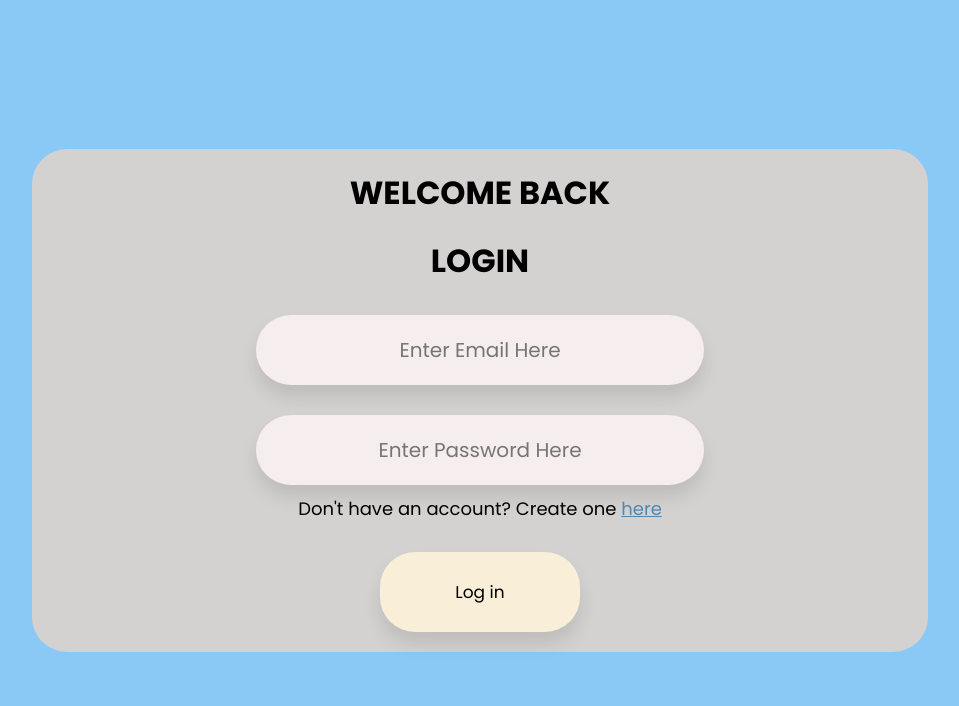
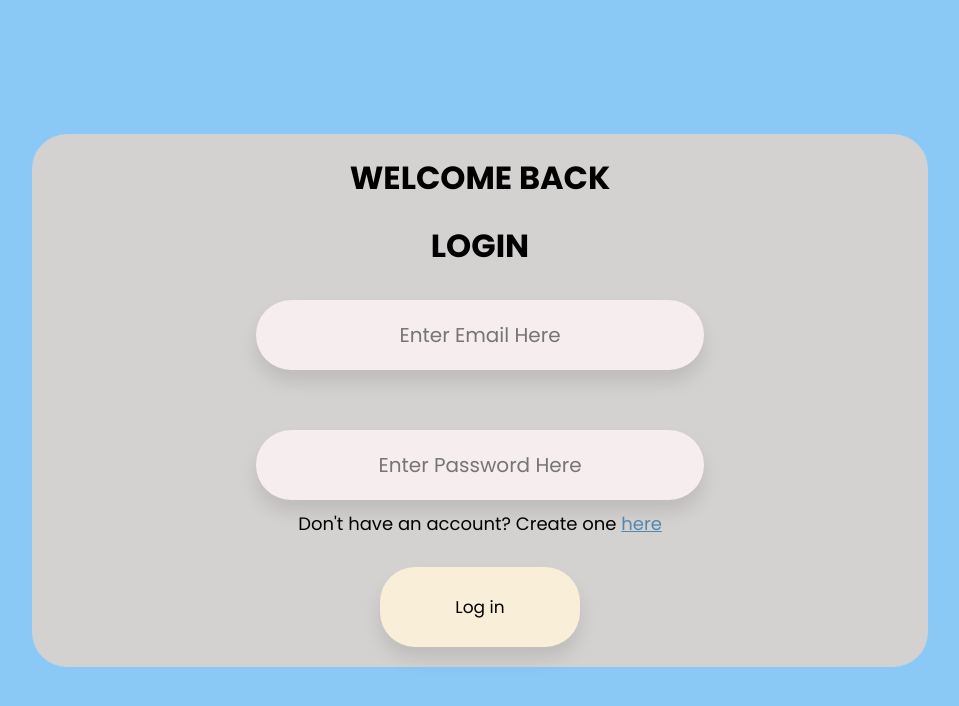
Before and after one commit to lejimene/Talriz, a Django app: page / in a window 1280 px wide. Shown: the top 706 px of the page, without its empty margins (160-1119 px from the left). Run offline with Django 3.2, Linux system fonts and the light colour scheme.

Commit message:
Fixed login structure and register and am trying something new with modals as we need to load only active or current auction stuff not Things sold or canceld or auction ended if we get there.

```diff
--- a/talriz/front_end/templates/login_page.html
+++ b/talriz/front_end/templates/login_page.html
@@ -13,18 +13,19 @@
 <body>
     <div class="Login_container">
         <div class="Login_box">
-            <form action="{% url 'login_logic' %}" method="POST" data-redirect-url="{% url 'marketplace_page' %}">
+            <form action="{% url 'login_logic' %}" method="POST" data-redirect-url="{% url 'marketplace_page' %}" class="form_container">
             {% csrf_token %}
             <h1>WELCOME BACK</h1>
             <h1 class="TITLE_END">LOGIN</h1>
             <!-- Email input -->
+            <div class="input_containers_box">
             <div class="input_box">
                 <input type="email" name="email" placeholder="Enter Email Here" required>
             </div>
 
             <!-- Password input -->
             <div class="input_box" id="password_input"><input type="password" name="password" placeholder="Enter Password Here" required> </div>
-
+            <div>
             <!-- Link to create account -->
             <p class="Create_acc_text">Don't have an account? Create one <a href={% url 'register_page' %} class="create_here"> here </a></p>
 
--- a/talriz/front_end/templates/marketplace_page.html
+++ b/talriz/front_end/templates/marketplace_page.html
@@ -13,7 +13,7 @@
   <body>
     <nav>
       <!-- Navbar (IF possible try to figure out how to add the component instead of copying and pasting it over and over)-->
-      <h3 class="nav_item">Welcome {{ user.username }}</h3>
+      <h3 class="nav_item">Welcome: {{ user.username }}</h3>
       <a class="nav_item" id="sell" href="{% url 'sell_page' %}">Sell</a>
       {% comment %} <a class="nav_item">Contact</a> <a class="nav_item">Help</a> {% endcomment %}
       <form action="{% url 'logout_logic' %}" method="POST" style="display: inline">
--- a/talriz/front_end/templates/register_page.html
+++ b/talriz/front_end/templates/register_page.html
@@ -22,6 +22,7 @@
           <h1 class="Title_Start">WELCOME TO THE</h1>
           <h1 class="TITLE_END">COMMUNITY</h1>
           <!-- Email input -->
+          <div class="input_containers_box">
             <div class="input_box">
               <input
                 type="email"
@@ -59,7 +60,7 @@
                 required
               />
             </div>
-
+          </div>
           <!-- Link to create account -->
           <p class="Create_acc_text">
             Have an account? Log in
--- a/talriz/static/css/login.css
+++ b/talriz/static/css/login.css
@@ -67,7 +67,20 @@ h1 .TITLE_END
 {
     width: auto;
     height: auto;
+    display: flex;
+    justify-content: center;
+    flex-direction: column;
+}
 
+
+
+.input_containers_box
+{
+    display: flex;
+    width: 100%;
+    align-items: center;
+    justify-content: center;
+    flex-direction: column;
 }
 
 .input_box
```
Also changed, not shown: talriz/static/css/register.css (+8 -0 lines), talriz_app/models.py (+27 -3 lines), media/item_images/cat.jpg (added), media/item_images/kitten.jpg (added). Lines whose indentation alone changed are shown as unchanged.
